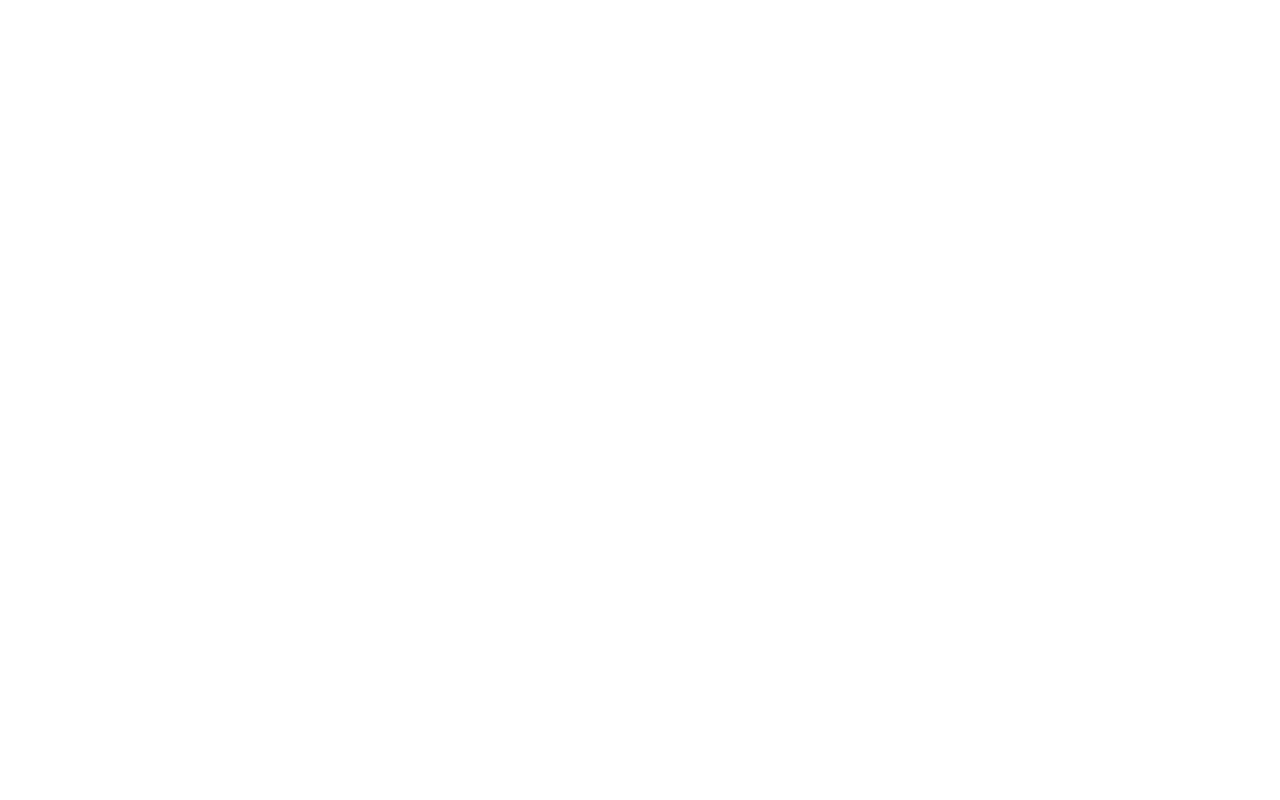
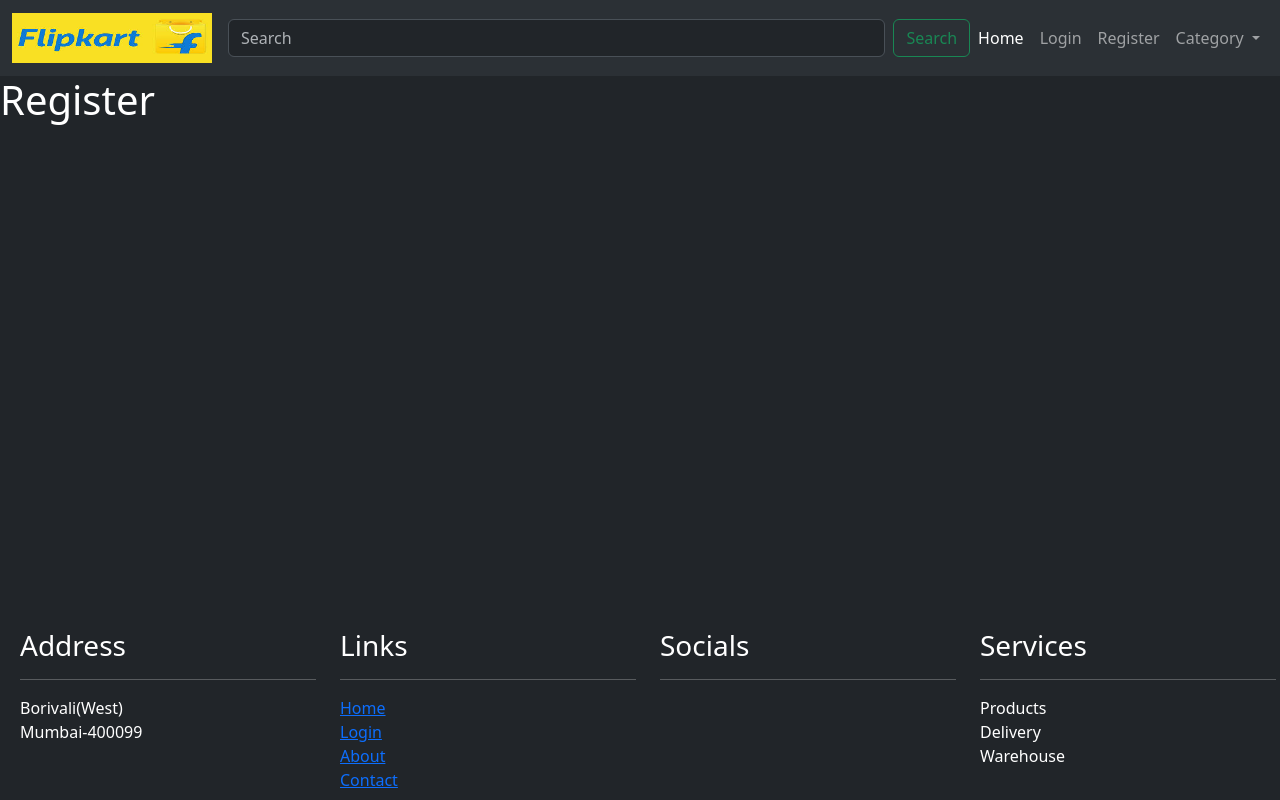
Before and after one commit to psjadhav19teen/bootstrap_project, a plain HTML site: page register.html in a window 1280 px wide. Drawn offline with nearby package versions, Linux system fonts and the light colour scheme.

Commit message:
register new

```diff
--- a/register.html
+++ b/register.html
@@ -6,15 +6,91 @@
     <title>Flipkart|Register</title>
     <link href="https://cdn.jsdelivr.net/npm/bootstrap@5.3.8/dist/css/bootstrap.min.css" rel="stylesheet" integrity="sha384-sRIl4kxILFvY47J16cr9ZwB07vP4J8+LH7qKQnuqkuIAvNWLzeN8tE5YBujZqJLB" crossorigin="anonymous">
   </head>
-  <body>
+  <body class="bg-dark text-white">
     <!-- nav bar -->
+<div class="container-fluid">
+        <div class="row">
+            <nav class="navbar navbar-expand-lg bg-body-tertiary" data-bs-theme="dark">
+  <div class="container-fluid">
+    <a class="navbar-brand" href="index.html">
+        <img src="images/logo.png" alt="logo" width="200px" height="50px">
+    </a>
+    <form class="d-flex w-75" role="search">
+        <input class="form-control me-2" type="search" placeholder="Search" aria-label="Search"/>
+        <button class="btn btn-outline-success" type="submit">Search</button>
+      </form>
 
+    <button class="navbar-toggler" type="button" data-bs-toggle="collapse" data-bs-target="#navbarSupportedContent" aria-controls="navbarSupportedContent" aria-expanded="false" aria-label="Toggle navigation">
+      <span class="navbar-toggler-icon"></span>
+    </button>
+    <div class="collapse navbar-collapse" id="navbarSupportedContent">
+      <ul class="navbar-nav me-auto mb-2 mb-lg-0">
+        <li class="nav-item">
+          <a class="nav-link active" aria-current="page" href="index.html">Home</a>
+        </li>
+        <li class="nav-item">
+          <a class="nav-link" href="#">Login</a>
+        </li>
+         <li class="nav-item">
+          <a class="nav-link" href="#">Register</a>
+        </li>
+        <li class="nav-item dropdown">
+          <a class="nav-link dropdown-toggle" href="#" role="button" data-bs-toggle="dropdown" aria-expanded="false">
+            Category
+          </a>
+          <ul class="dropdown-menu">
+            <li><a class="dropdown-item" href="#">Fashion</a></li>
+            <li><a class="dropdown-item" href="#">Grocery</a></li>
+            <li><hr class="dropdown-divider"></li>
+            <li><a class="dropdown-item" href="#">Electronics</a></li>
+          </ul>
+        </li>
+
+      </ul>
+
+    </div>
+  </div>
+</nav>
+        </div>
+    </div>
 
     <!-- register form -->
-
+    <h1>Register</h1>
 
     <!-- footer -->
+    <div class="container-fluid m-2 text-white fixed-bottom">
+      <div class="row">
+        <div class="col-3">
+          <h3>Address</h3>
+          <hr>
+          <span>Borivali(West) <br>Mumbai-400099 </span>
+        </div>
 
+        <div class="col-3">
+          <h3>Links</h3>
+          <hr>
+          <a href="index.html">Home</a> <br>
+          <a href="#">Login</a> <br>
+          <a href="#">About</a> <br>
+          <a href="#">Contact</a>
+        </div>
+
+        <div class="col-3">
+          <h3>Socials</h3>
+          <hr>
+          <a href="https://www.facebook.com" target="_blank"><i class="bi bi-facebook"></i></a> <br>
+          <a href="https://www.twitter.com" target="_blank"><i class="bi bi-twitter"></i></a> <br>
+          <a href="https://www.instagram.com" target="_blank"><i class="bi bi-instagram"></i></a>
+        </div>
+
+        <div class="col-3">
+          <h3>Services</h3>
+          <hr>
+          <span>Products<br>Delivery<br>Warehouse</span>
+        </div>
+
+      </div>
+    </div>
 
     <script src="https://cdn.jsdelivr.net/npm/bootstrap@5.3.8/dist/js/bootstrap.bundle.min.js" integrity="sha384-FKyoEForCGlyvwx9Hj09JcYn3nv7wiPVlz7YYwJrWVcXK/BmnVDxM+D2scQbITxI" crossorigin="anonymous"></script>
   </body>
```
Also changed, not shown: index.html (+1 -1 lines).
